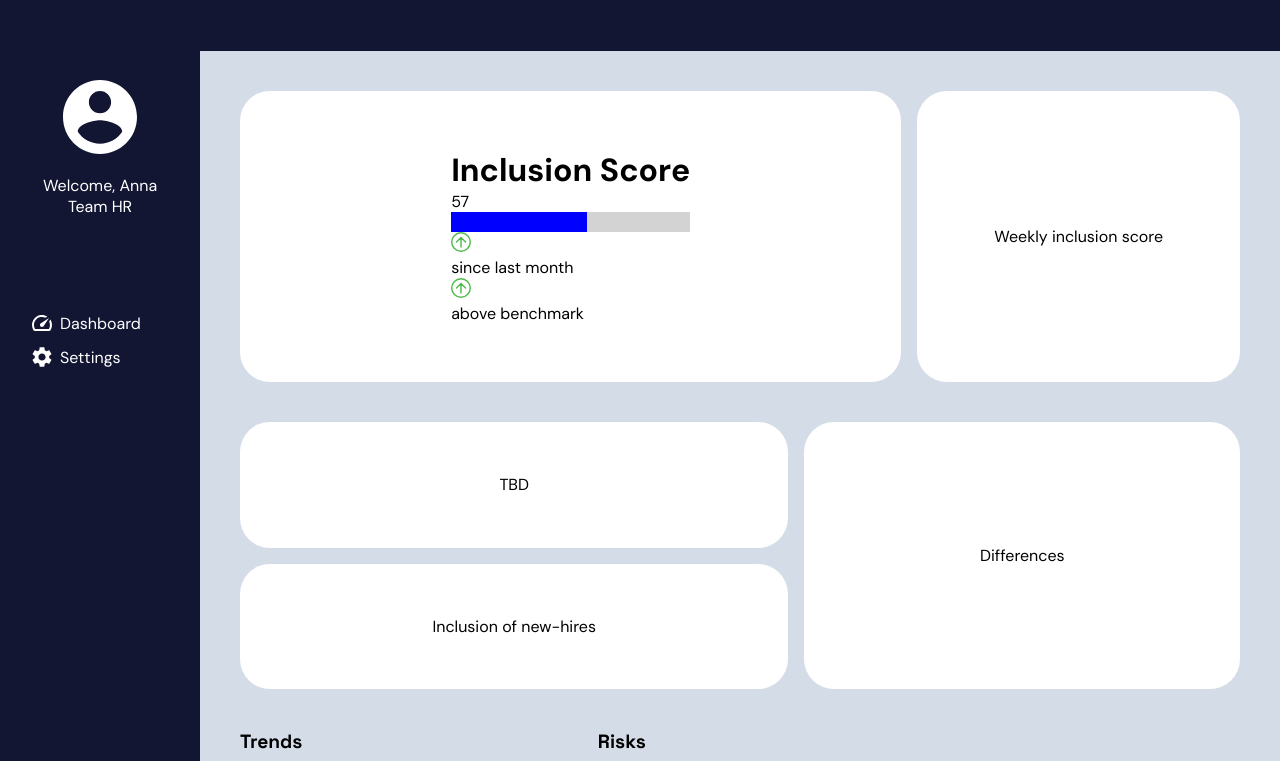
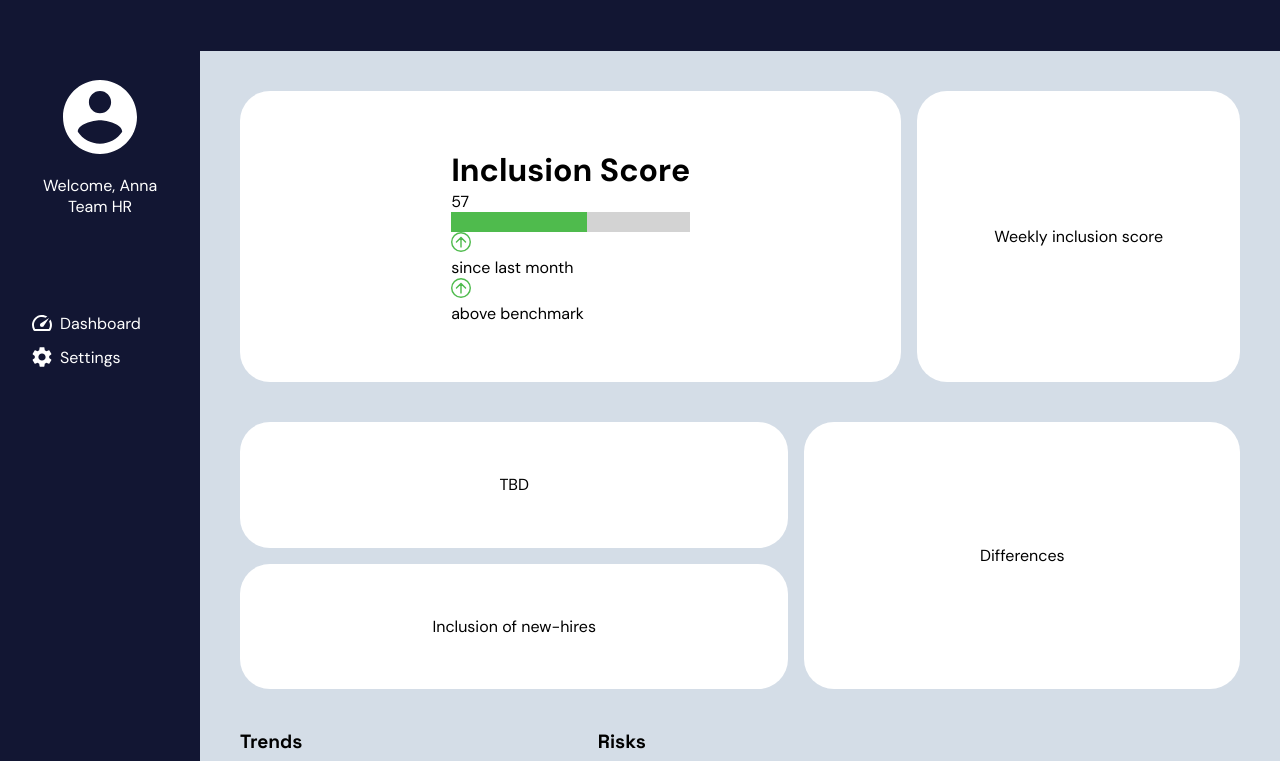
Before and after one commit to JTKsson/jolint-dashboard, a Next.js app: page / in a window 1280 px wide. Shown: the top 761 px of the page. Built offline with nearby package versions, Linux system fonts and the light colour scheme.

Commit message:
Change progress bar color to green

```diff
--- a/src/app/components/InclusionScoreCard/InclusionScoreCard.jsx
+++ b/src/app/components/InclusionScoreCard/InclusionScoreCard.jsx
@@ -12,7 +12,6 @@ export default function Frame() {
   // Define a CSS style for the progress bar
   const progressBarStyle = {
     width: `${roundedInclusionScore}%`,
-    backgroundColor: 'blue',
     height: '20px',
     transition: 'width 0.5s ease-in-out',
   };
--- a/src/app/components/InclusionScoreCard/inclusionScoreCard.module.css
+++ b/src/app/components/InclusionScoreCard/inclusionScoreCard.module.css
@@ -5,6 +5,6 @@
 }
 
 .progressBar div {
-  background-color: blue;
+  background-color: var(--c-green);
   height: 100%;
 }
```
